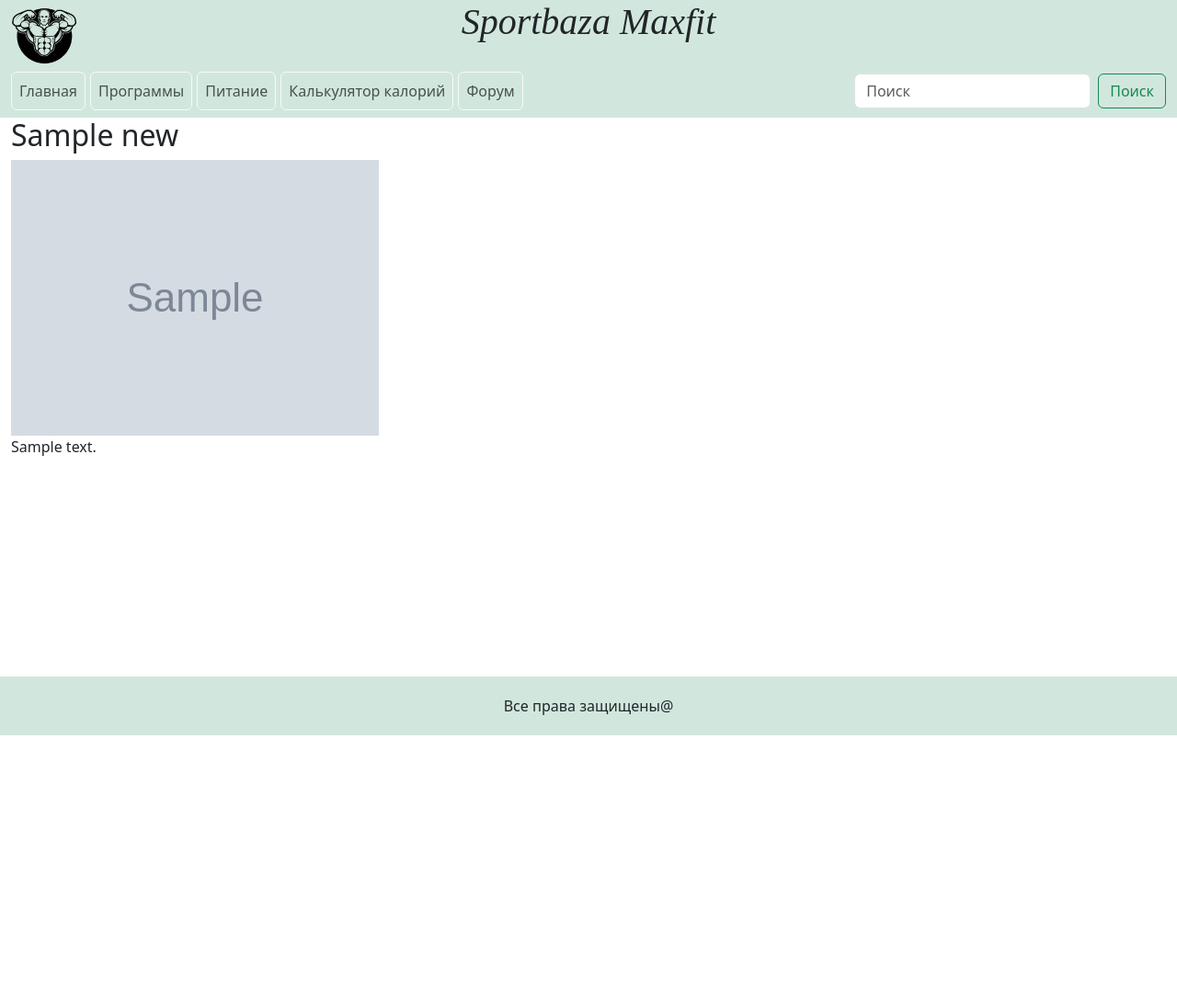
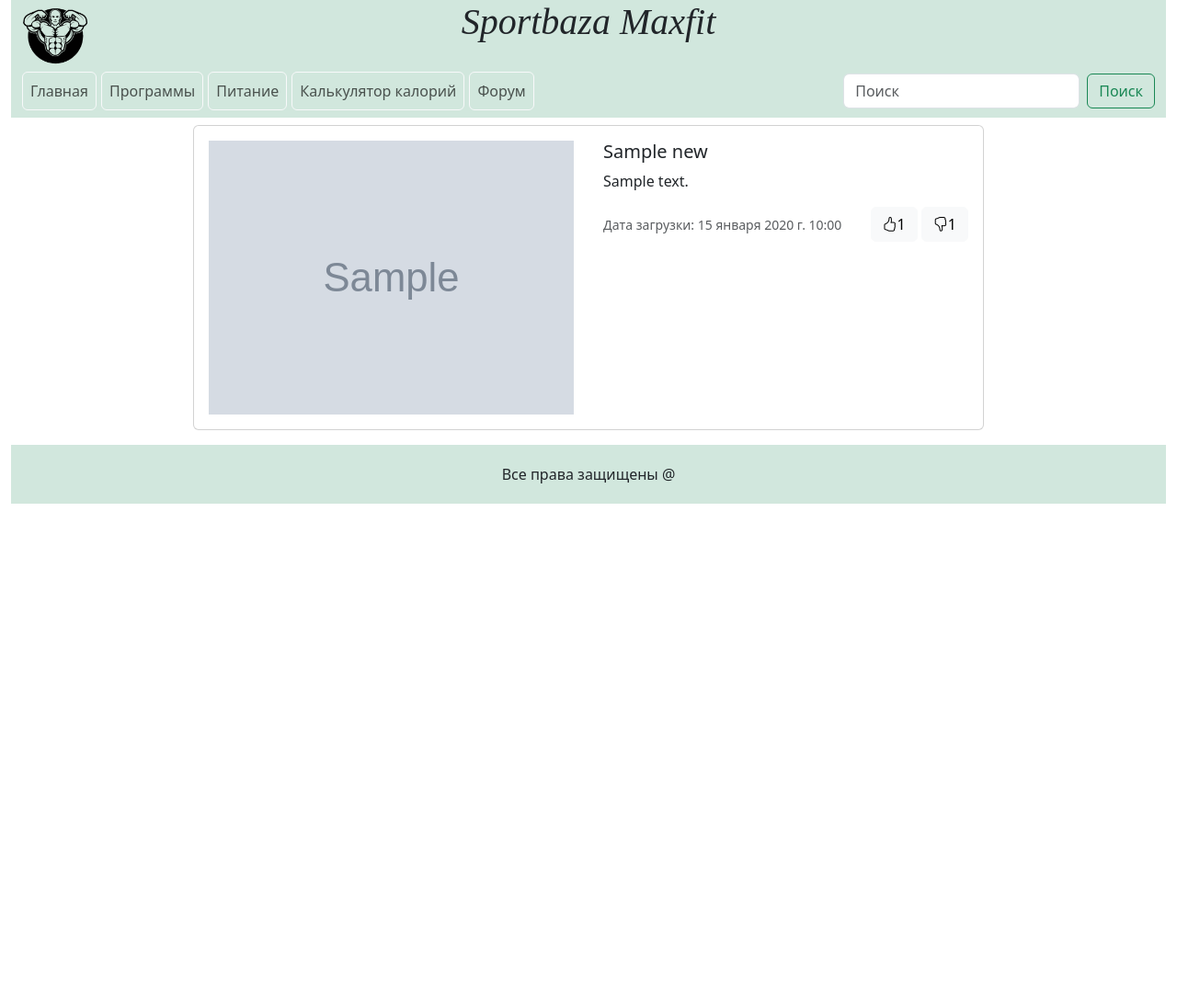
Before and after one commit to Ruslan-BRV/sportbaza, a Django app: page / in a window 1280 px wide. Shown: the whole page at 92% size. After the commit the page ends 548 px from the top, so only its background shows below. Run offline with Django 5.2, Linux system fonts and the light colour scheme; tables that the repository leaves empty hold one stand-in row (values such as "Sample post"); grey boxes marked "Sample" are stand-in pictures; some libraries are stand-ins or nearby versions; some web fonts are replaced.

Commit message:
Добавил отображение новостей в карточках

```diff
--- a/baseTemplates/base.html
+++ b/baseTemplates/base.html
@@ -1,17 +1,18 @@
+<!DOCTYPE html>
 {% load static %}
-<!DOCTYPE html>
 <html lang="en">
 <head>
     <meta charset="UTF-8">
     <meta name="viewport" content="width=device-width, initial-scale=1.0">
     <link href="https://cdn.jsdelivr.net/npm/bootstrap@5.3.3/dist/css/bootstrap.min.css" rel="stylesheet" integrity="sha384-QWTKZyjpPEjISv5WaRU9OFeRpok6YctnYmDr5pNlyT2bRjXh0JMhjY6hW+ALEwIH" crossorigin="anonymous">
+    <link href="https://cdn.jsdelivr.net/npm/bootstrap-icons@1.7.0/font/bootstrap-icons.css" rel="stylesheet">
     <link rel="stylesheet" href="{% static "css/base.css" %}">
     <link rel="stylesheet" href="{% block css %}{% endblock css %}">
     <link rel="shortcut icon" href="{% static 'img/logo.ico' %}">
     <title>{% block title %}{% endblock title %}</title>
 </head>
 <body class="container-xxl">
-    <div class="fixed-top header-max">
+    <div class=" header-max">
       <header class="bg-success-subtle">
           <img src="{% static 'img/logo.ico' %}" alt="">
           <h1>Sportbaza Maxfit</h1>
@@ -62,9 +63,9 @@
           </div>
         </nav>
     </div>
-    <div class="content">{% block content %}{% endblock content %}</div>
-    <footer class="fixed-bottom bg-success-subtle">
-      <div>Все права защищены@</div>
+    {% block content %}{% endblock content %}
+    <footer class="bg-success-subtle">
+      <div>Все права защищены @</div>
     </footer>
     <script src="https://cdn.jsdelivr.net/npm/bootstrap@5.3.3/dist/js/bootstrap.bundle.min.js" integrity="sha384-YvpcrYf0tY3lHB60NNkmXc5s9fDVZLESaAA55NDzOxhy9GkcIdslK1eN7N6jIeHz" crossorigin="anonymous"></script>
 </body>
--- a/news/models.py
+++ b/news/models.py
@@ -1,3 +1,4 @@
+import datetime
 from django.db import models
 
 # Create your models here.
@@ -9,6 +10,8 @@ class News(models.Model):
     image = models.ImageField(verbose_name="Изображение", upload_to="imageNews/", null=True)
     like = models.IntegerField(verbose_name="лайк", default=0)
     dizlike = models.IntegerField(verbose_name="дизлайк", default=0)
+    upload_date = models.DateTimeField(verbose_name="дата загрузки", auto_now_add=True, db_column='upload_date')
+
     class Meta:
         verbose_name="Новость"
         verbose_name_plural="Новости"
--- a/news/templates/news/news.html
+++ b/news/templates/news/news.html
@@ -5,13 +5,54 @@
 {% block title %}Новости{% endblock title %}
 
 {% block content %}
-    <div class="allNews">
+    <div class="pt-2">
         {% for news_one in news %}
-            <div class="news">
+            <div class="card mx-auto mb-3" style="max-width: 860px;">
+                <div class="row g-0">
+                    <div class="col-md-6 d-flex align-items-center justify-content-center">
+                        <div class="p-3">
+                            <img class="w-100" src="{{ news_one.image.url }}" alt="картинка">
+                     {% comment %} <i class="bi bi-question-circle-fill" style="font-size: 2rem;"></i> {% endcomment %}
+                        </div>
+                    </div>
+                    <div class="col-md-6">
+                        <div class="card-body">
+                            <h5 class="card-title">{{ news_one.title }}</h5>
+                            <p class="card-text">{{ news_one.bodyNews }}</p>
+                    {% comment %} <p class="card-text"><small class="text-muted">Лайк: {{ news_one.like }}</small></p>
+                   <p class="card-text">
+                      Теги:
+                     {% for tag in card.tags %}
+                       <span class="badge bg-secondary">{{ tag }}</span>
+                     {% endfor %}
+                   </p> {% endcomment %}
+                            <div class="d-flex justify-content-between align-items-center mt-2">
+                                <small class="text-muted">Дата загрузки: {{ news_one.upload_date }}</small>
+                                <div>
+                                    {% comment %} <form>
+                                        <button type="submit" name="click" value="like"><i class="bi bi-hand-thumbs-up"></i>{{ news_one.like }}</button>
+                                    </form> {% endcomment %}
+                                    <div class="btn btn-light" type="submit" name="click" value="like">
+                                        <i class="bi bi-hand-thumbs-up"></i>{{ news_one.like }}
+                                    </div>
+                                    <div class="btn btn-light">
+                                        <i class="bi bi-hand-thumbs-down"></i>{{ news_one.dizlike }}
+                                                              {% comment %} <i class="bi bi-eye"></i> {{ card.views }}
+                                                           <i class="bi bi-star-fill"></i> {{ card.adds }} {% endcomment %}
+                                                           <!-- Кнопка детального представления -->
+                                                           {% comment %} <a href="{% url 'detail_card_by_id' card.id %}" class="btn btn-dark btn-sm" role="button">Подробнее</a> {% endcomment %}
+                                    </div>
+                                </div>
+                            </div>
+                        </div>
+                    </div>
+                </div>
+            </div>
+            {% comment %} <div class="news">
                 <h2>{{ news_one.title }}</h2>
                 <img src="{{ news_one.image.url }}" alt="картинка">
                 <p>{{ news_one.bodyNews }}</p>
-            </div>
+            </div> {% endcomment %}
            {% endfor %}
     </div>
 {% endblock content %}
--- a/static/css/base.css
+++ b/static/css/base.css
@@ -38,8 +38,7 @@ footer div {
     margin: 0 auto !important;
     max-width: 1320px !important;
 }
-.content {
-    margin-top: 128px;
-    height: 60rem !important;
-    overflow: auto;
+.news-content{
+    padding-top: 10px;
+    background-color: aqua;
 }
```
Also changed, not shown: news/migrations/0002_news_upload_date.py (added), news/migrations/0003_alter_news_upload_date.py (added), news/views.py (line endings or trailing spaces), 2 other files.
